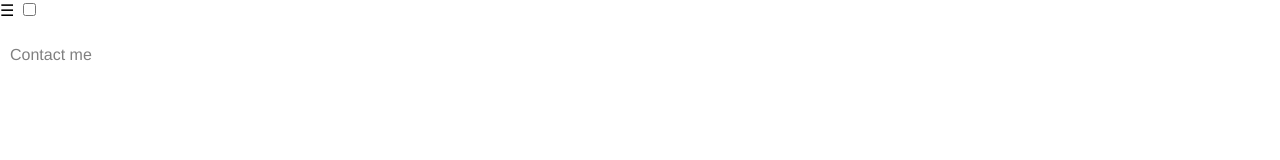
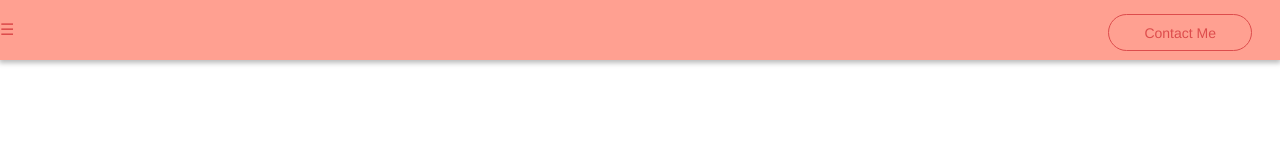
Before and after one commit to m7grey/Simple-Portfolio, a plain HTML site: page index.html in a window 1280 px wide. Drawn offline with Linux system fonts and the light colour scheme.

Commit message:
nav bar. button.

```diff
--- a/css/main.css
+++ b/css/main.css
@@ -9,19 +9,36 @@ html, body {
 }
 
 .nav {
-	background-color: white;
+	background-color: #ffa091;
 	display: block;
+	height: 60px;
+	line-height: 60px;
+	-webkit-box-shadow: 0px 2px 5px 1px rgba(0,0,0,0.27);
+	-moz-box-shadow: 0px 2px 5px 1px rgba(0,0,0,0.27);
+	box-shadow: 0px 2px 5px 1px rgba(0,0,0,0.27);
 }
 
 .nav a {
+	text-decoration: none;
+	color: #DD4C4C;
+}
+
+.nav .nav-btn {
 	float: left;
+	font-size: 30px;
+	margin-left: 1em;
 }
 
 .nav p {
-	padding: 0;
-	margin: 0;
-	clear: left;
+	padding: 0.75em 2.5em;
+	font-size: 14px;
+	line-height: 14px;
+	font-weight: 100;
 	float: right;
+	border: 1px solid #DD4C4C;
+	border-radius: 100px;
+	margin-right: 2em;
+	margin-bottom: 12px;
 }
 
 .menu {
--- a/index.html
+++ b/index.html
@@ -8,13 +8,11 @@
 </head>
 <body>
 <div class="nav">
-	<label for="toggle">&#9776</label>
-	<input type="checkbox" id="toggle">
-	<div class="menu">
-		<a href="#"><p>Contact me</p></a>
+	<a class="nav_btn" href="#">&#9776</a>
+	<a href="#"><p>Contact Me</p></a>
 
-	</div>
 </div>
+
 
 </body>
 </html>
```
